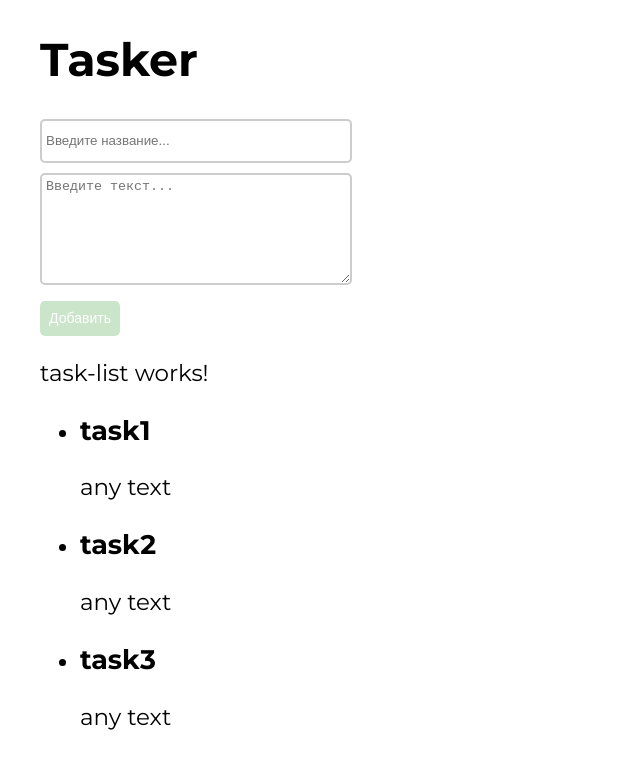
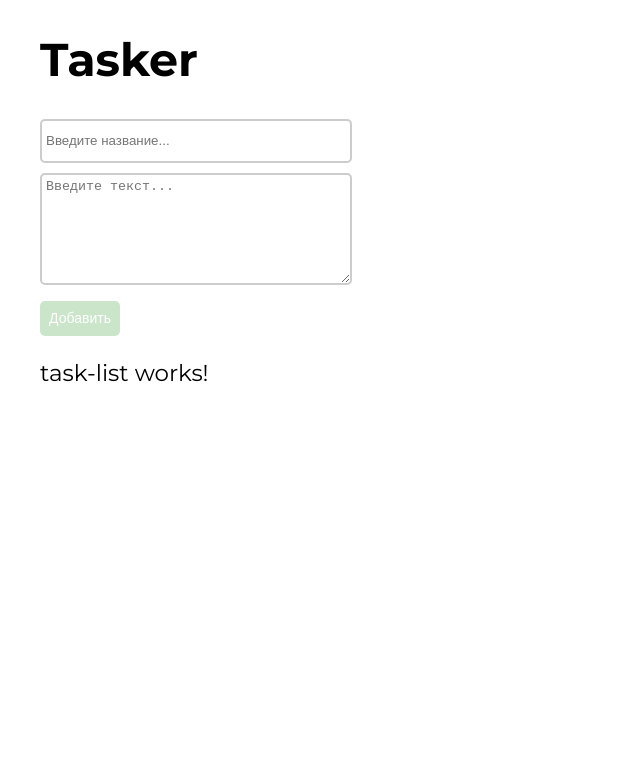
Before and after one commit to nodemonchik/tasker, an Angular app: page / in a window 1280 px wide. Shown: the top 768 px of the page, without its empty margins (0-640 px from the left). Built offline with nearby package versions, Linux system fonts and the light colour scheme.

Commit message:
added Task

```diff
--- a/src/app/task-list/task-list.component.ts
+++ b/src/app/task-list/task-list.component.ts
@@ -8,11 +8,7 @@ import { Task } from '../app.component';
 })
 export class TaskListComponent implements OnInit {
 
-  tasks: Task[] = [
-    {id: 1, title: 'task1', description: 'any text'},
-    {id: 2, title: 'task2', description: 'any text'},
-    {id: 3, title: 'task3', description: 'any text'}
-  ];
+  tasks: Task[] = [];
 
   constructor() { }
 
```
Also changed, not shown: src/app/task.ts (added, +9 -0 lines), 1 other file (tests, documents, lock files or other folders).
